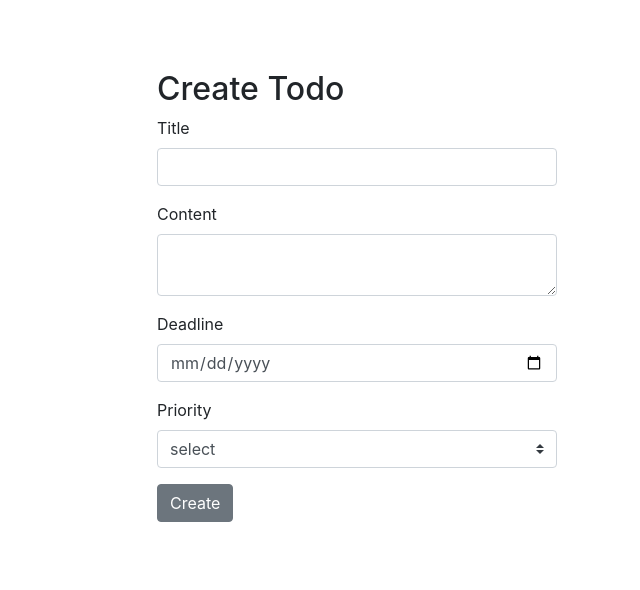
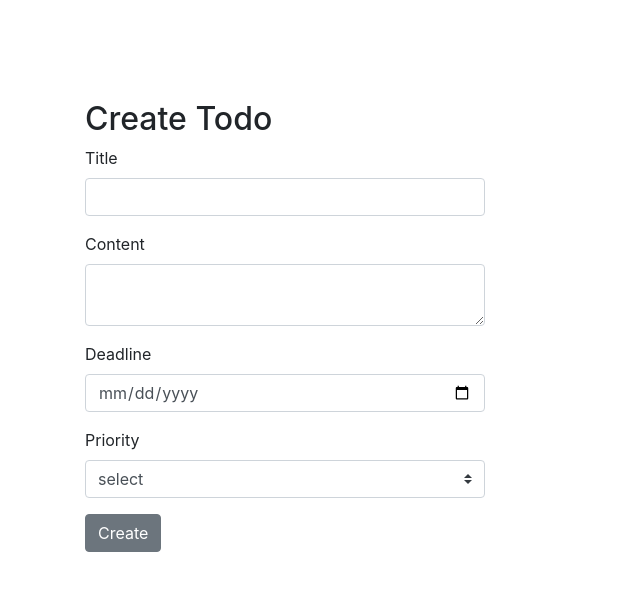
Before and after one commit to wicked91/TodoList, a React (Create React App) app in the folder client/: page /create in a window 1280 px wide. Shown: the top 590 px of the page, without its empty margins (355-995 px from the left). Built offline with nearby package versions, Linux system fonts and the light colour scheme.

Commit message:
20190519

```diff
--- a/client/src/components/EditPost.js
+++ b/client/src/components/EditPost.js
@@ -57,7 +57,7 @@ class EditPost extends Component {
 
         let DeadlineInputField = (deadline) ?
             <Input invalid type="date" name="deadline" onChange={this.onChange} placeholder="date placeholder" /> :
-            <Input type="date" name="deadline" onChange={this.onChange} placeholder="date placeholder" />
+            <Input type="date" name="deadline" onChange={this.onChange} placeholder="date placeholder"/>
 
         return (
             <div className="formStyle">
--- a/client/src/components/Item.js
+++ b/client/src/components/Item.js
@@ -50,7 +50,7 @@ class Item extends Component {
         }
 
         return (
-            <div>
+            <div div className="divStyle">
                 <div className="p-3 my-2 rounded">
                     <Toast>
                         <ToastHeader>
--- a/client/src/components/TodoList.js
+++ b/client/src/components/TodoList.js
@@ -43,7 +43,7 @@ class TodoList extends Component {
             });
         }
         return (
-            <div className="divStyle">
+            <div>
                 {postView}
             </div>
         )
--- a/client/src/styles/CreatePostStyle.css
+++ b/client/src/styles/CreatePostStyle.css
@@ -1,13 +1,13 @@
 .divStyle{
-    position: relative;
-    left:40%;
+    width: 20vw;
+    min-width: 300px;
+    margin: auto;
 }
 
 .formStyle{
-    position : relative;
-    top:70px;
-    left:40%;
-    width: 400px;
+    width: 20vw;
+    min-width: 400px;
+    margin: 100px auto;
 }
 
 .textStyle {
```
